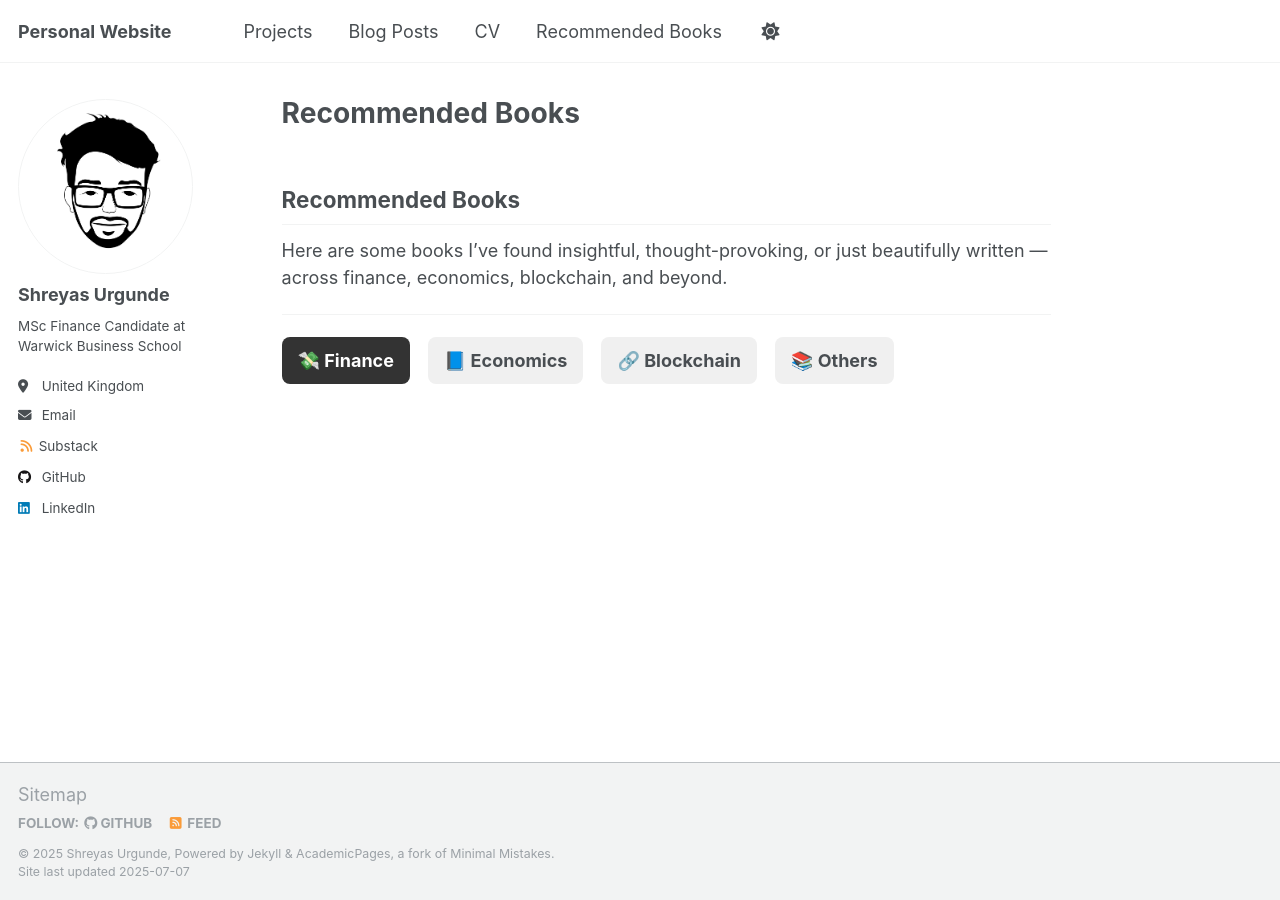
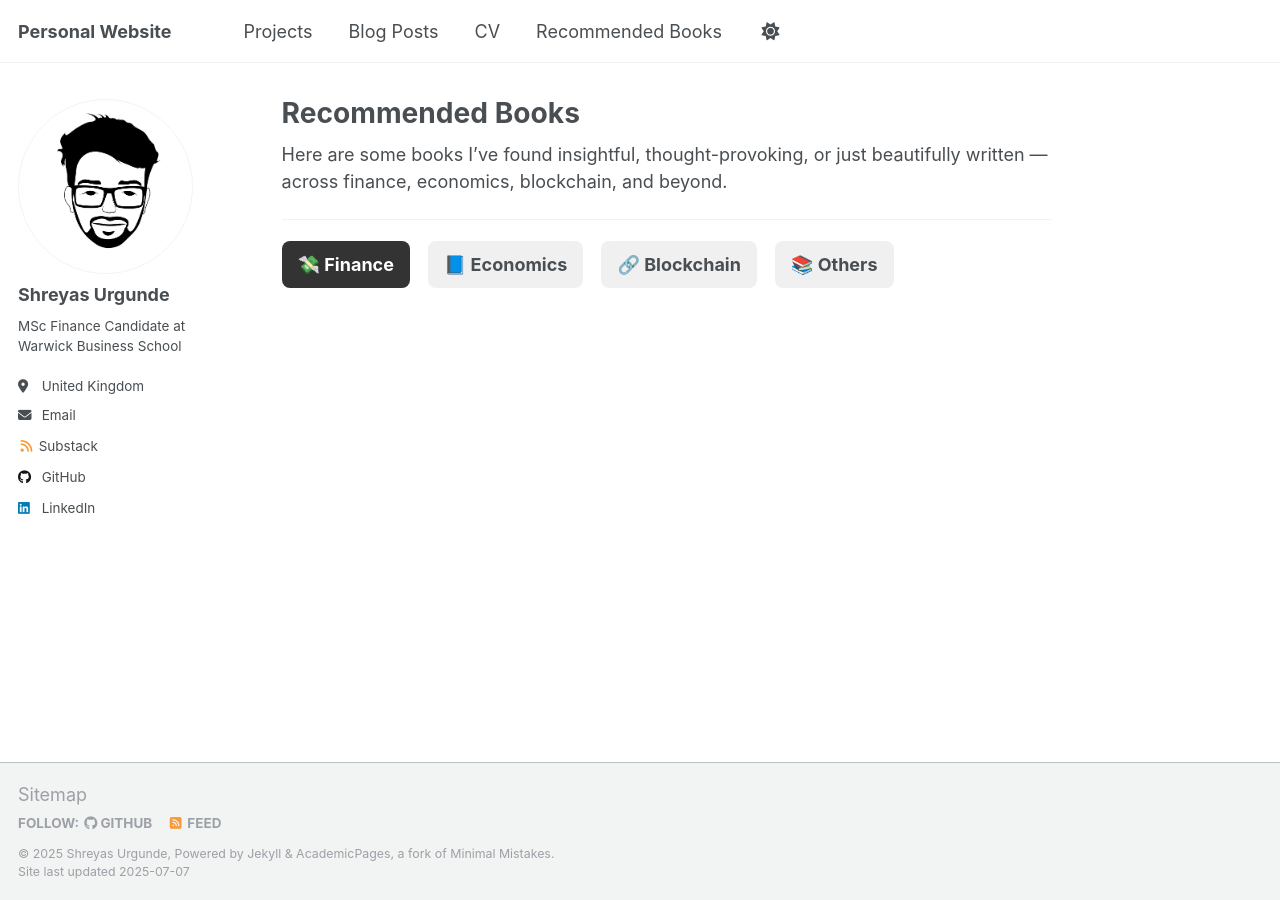
Before and after one commit to shreyasxi/shreyasxi.github.io, a Jekyll site: the page built from _pages/books.md, in a window 1280 px wide. Built offline with Jekyll 4.4.1, drawn with Linux system fonts in a browser that asks for light colours; a script that is not in the unit is left out.

Commit message:
Update books.md

```diff
--- a/_pages/books.md
+++ b/_pages/books.md
@@ -4,8 +4,6 @@ title: "Recommended Books"
 permalink: /books/
 author_profile: true
 ---
-
-## Recommended Books
 
 Here are some books I’ve found insightful, thought-provoking, or just beautifully written — across finance, economics, blockchain, and beyond.
 
```
